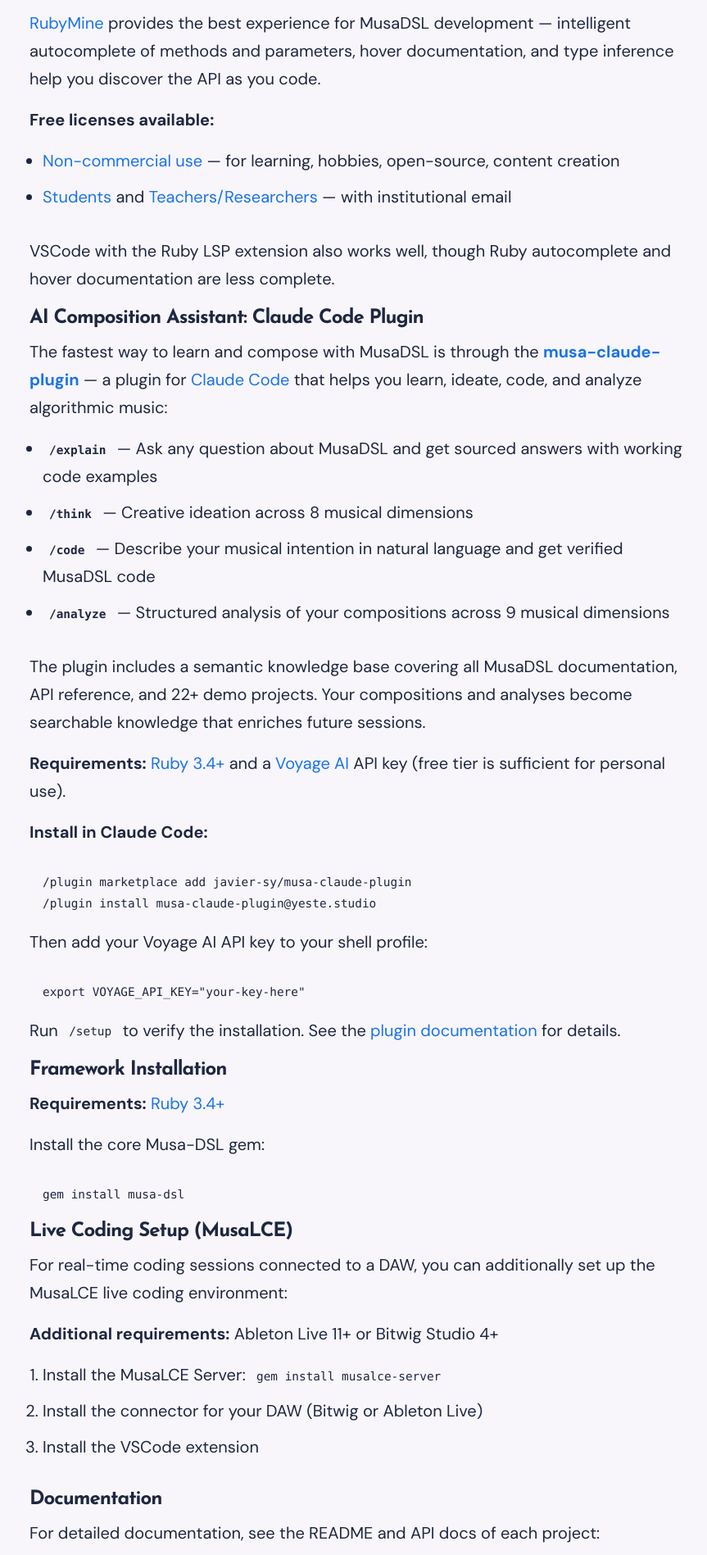
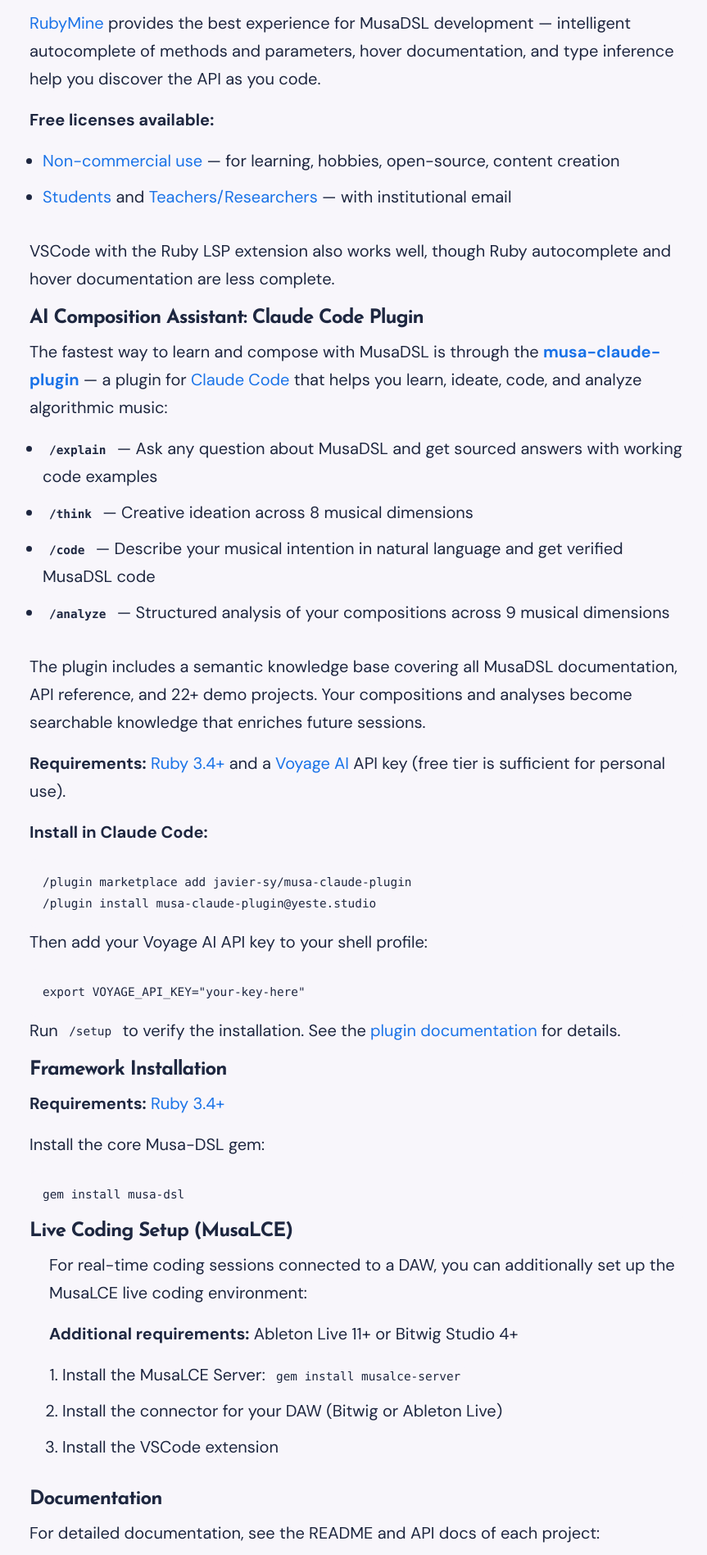
Before and after one commit to javier-sy/musadsl-website, a Jekyll site: the page built from index.html, in a window 1280 px wide. Shown: the part 4503-6400 px from the top of the page at 82% size, without its empty margins (204-1067 px from the left). Built offline with Jekyll 4.4.1, drawn with Linux system fonts in a browser that asks for light colours; comment, search, counter and statistics services are not loaded.

Commit message:
Indentar contenido de Live Coding Setup (MusaLCE)
Añadir padding-left al bloque de contenido para que quede
visualmente alineado con las listas de las otras secciones.

```diff
--- a/index.html
+++ b/index.html
@@ -363,7 +363,7 @@ description: MusaDSL is an open source Ruby framework for algorithmic sound and
       <pre><code>gem install musa-dsl</code></pre>
 
       <h3 style="margin-bottom: 0.5rem;">Live Coding Setup (MusaLCE)</h3>
-
+      <div style="padding-left: 1.5rem;">
         <p>
           For real-time coding sessions connected to a DAW, you can additionally set up the
           MusaLCE live coding environment:
@@ -374,6 +374,7 @@ description: MusaDSL is an open source Ruby framework for algorithmic sound and
           <li>Install the connector for your DAW (Bitwig or Ableton Live)</li>
           <li>Install the VSCode extension</li>
         </ol>
+      </div>
 
       <h3 style="margin-bottom: 0.5rem;">Documentation</h3>
       <p>For detailed documentation, see the README and API docs of each project:</p>
```
Lines whose indentation alone changed are shown as unchanged.
